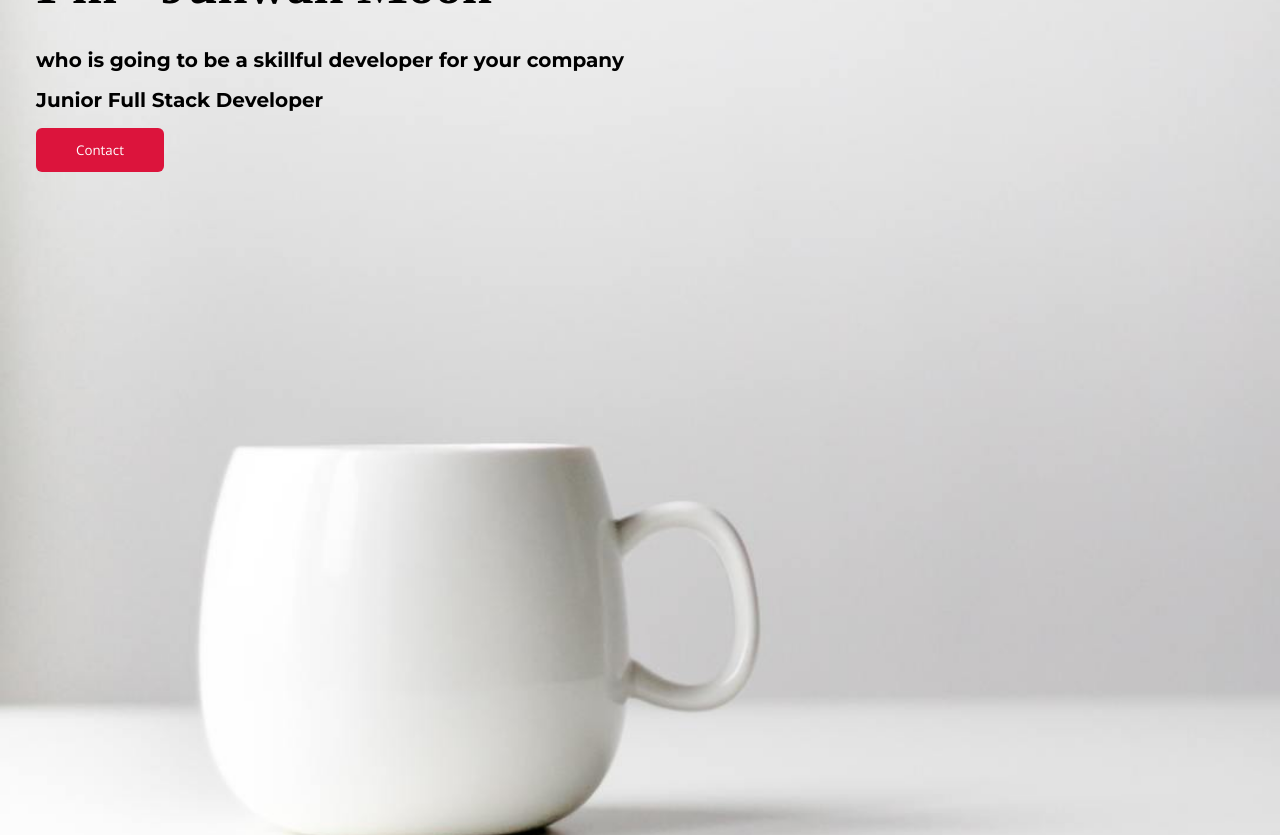
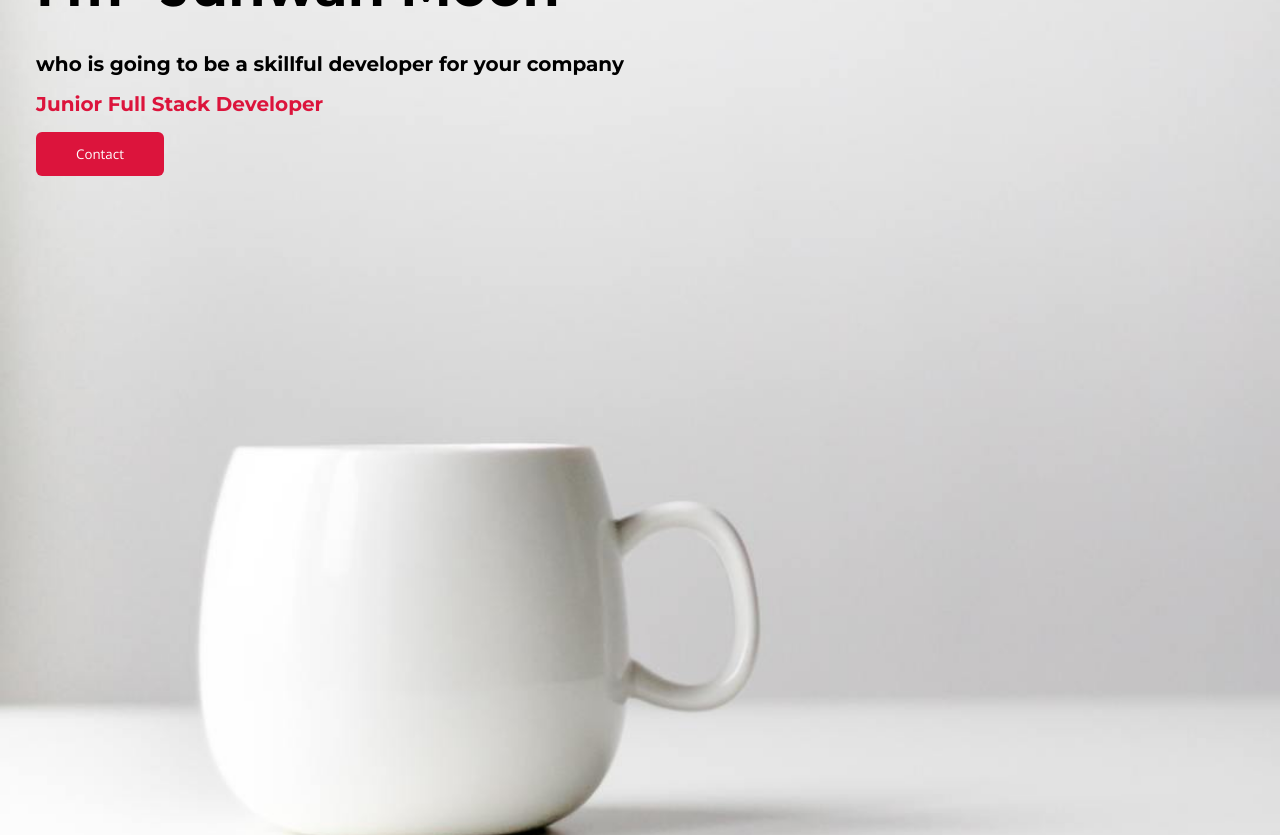
Before and after one commit to juhwan1014/Portfolio_Juhwan, a React (Create React App) app: page / in a window 1280 px wide. Shown: the top 835 px of the page. Built offline with nearby package versions, Linux system fonts and the light colour scheme.

Commit message:
try jquery

```diff
--- a/public/index.html
+++ b/public/index.html
@@ -2,6 +2,7 @@
 <html lang="en">
   <head>
     <meta charset="utf-8" />
+    <script src="https://code.jquery.com/jquery-3.6.0.min.js"></script>
     <link rel="icon" href="%PUBLIC_URL%/favicon.ico" />
     <meta name="viewport" content="width=device-width, initial-scale=1" />
     <meta name="theme-color" content="#000000" />
--- a/src/App.css
+++ b/src/App.css
@@ -100,9 +100,12 @@ margin-right: 50em;
   width: 100%;
   font-family: 'Ubuntu', sans-serif;
   z-index:100;
-
   margin-top: -25px;
 
+}
+
+.navbar .sticky{
+  background: blue;
 }
 .navbar .max-width{
   display: flex;
@@ -203,7 +206,7 @@ li .link:hover{
 
   margin-top: -40px;
   font-size: 1.5em;
-  font-family: cursive;
+  /* font-family: cursive; */
   font-weight: bolder;
 
 }
@@ -212,6 +215,11 @@ li .link:hover{
   font-size: 20px;
   font-weight: initial;
   line-height: 40px;
+}
+
+.introduce span{
+  color: crimson;
+  font-weight: 500;
 }
 .about{
   display: flex;
--- a/src/components/Header.js
+++ b/src/components/Header.js
@@ -17,10 +17,11 @@ class Header extends Component {
 
             <Fade bottom>
             <p className='header-title'>
+
            <div className='moon'> I'm "Juhwan Moon"</div><br></br>
            <div className='introduce'>
             who is going to be a skillful developer for your company<br></br>
-             Junior Full Stack Developer<br></br>
+             <span>Junior Full Stack Developer</span><br></br>
              </div>
 
                     <button className='contact_button'><a href={`mailto:$juhwan0718@gmail.com`} rel="noopener noreferrer" >Contact</a></button>
```
Also changed, not shown: public/script.js (added, +9 -0 lines).
